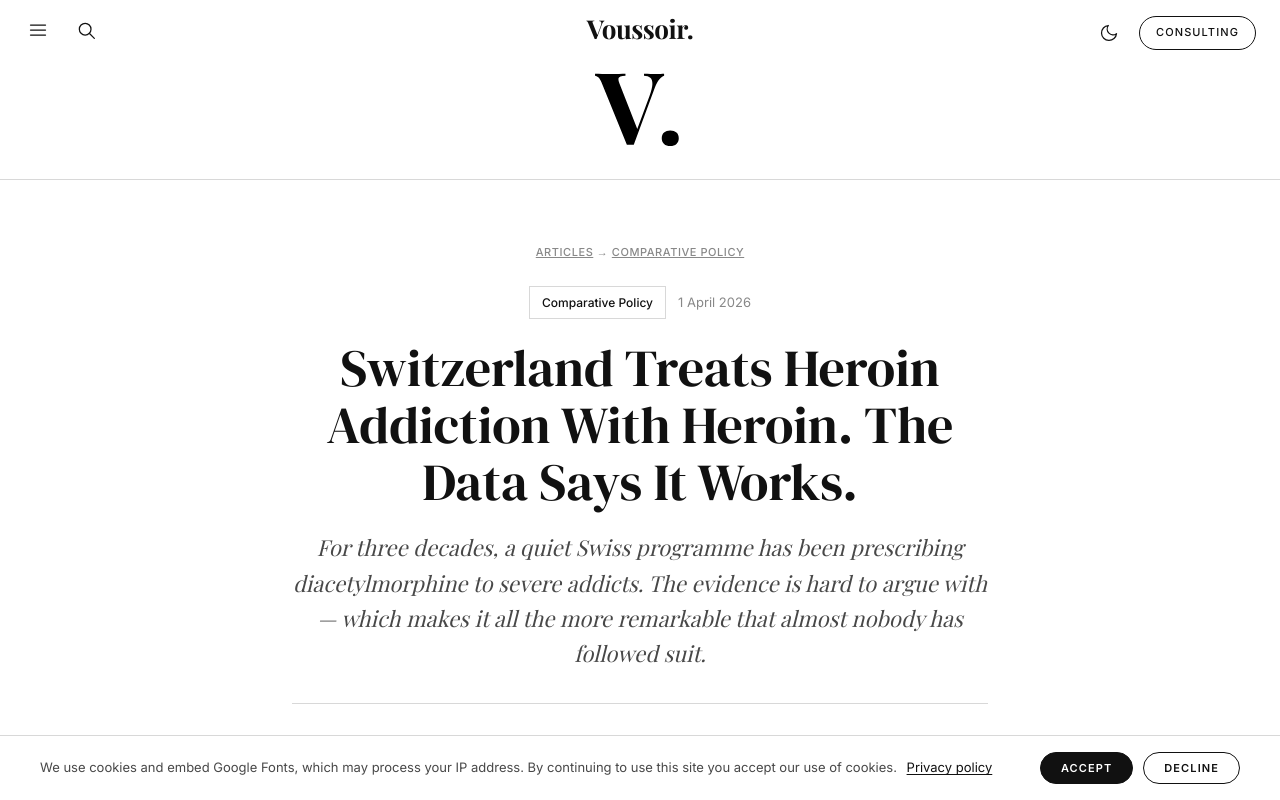
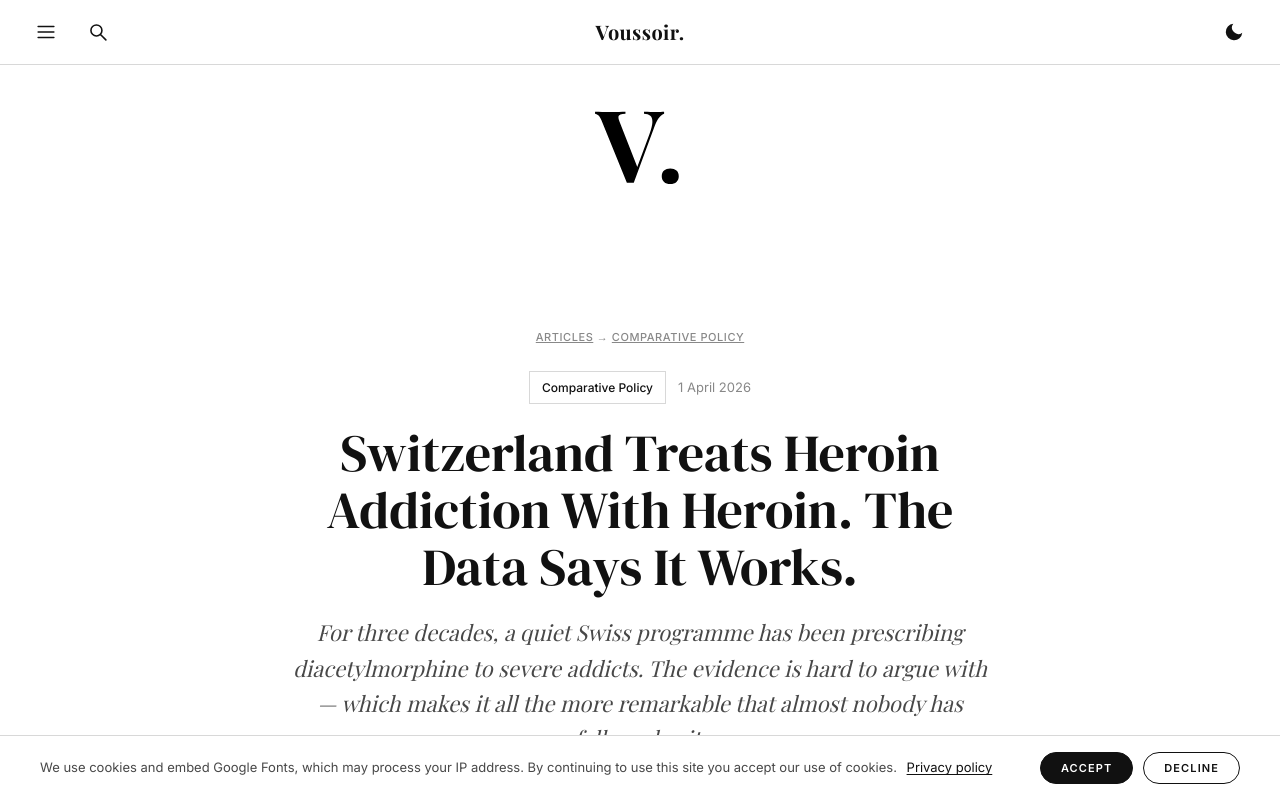
Before and after one commit to codegianni/voussoir, an Eleventy site: page src/articles/hat-switzerland.md in a window 1280 px wide. Shown: the top 800 px of the page. Built offline with nearby package versions, Linux system fonts and the light colour scheme; Eleventy itself is replaced by a stand-in of ours; files that its build step writes are made by us from their sources; a web font is replaced by a local one.

Commit message:
V. animation: Atlantic-style two-row navbar
Co-Authored-By: Claude Sonnet 4.6 <noreply@anthropic.com>

```diff
--- a/src/_includes/layouts/article.njk
+++ b/src/_includes/layouts/article.njk
@@ -636,60 +636,36 @@
     }
 
     /* SITE HEADER & NAV */
-    .site-header {
-      position: sticky; top: 0; z-index: 200;
-      background: var(--paper); border-bottom: 1px solid var(--rule);
-      transition: background 0.3s, border-color 0.3s, height 0.4s ease-in-out;
-      height: 180px;
-      overflow: hidden;
+    .site-header { position: sticky; top: 0; z-index: 200; background: var(--paper); transition: background 0.3s, border-color 0.3s; }
+    .nav-top { display: grid; grid-template-columns: 1fr auto 1fr; align-items: center; height: 64px; padding: 0 24px; }
+    .nav-top__left { display: flex; align-items: center; gap: 8px; }
+    .nav-top__center { display: flex; align-items: center; justify-content: center; }
+    .nav-top__right { display: flex; align-items: center; justify-content: flex-end; }
+    .nav-rule { height: 1px; background: var(--rule, #e0e0e0); width: 100%; }
+    .nav-bottom {
+      display: flex; flex-direction: column; align-items: center;
+      padding: 16px 0 20px; gap: 8px; overflow: hidden; max-height: 200px;
+      transition: max-height 0.4s ease-in-out, padding 0.4s ease-in-out, opacity 0.3s ease-in-out;
+      opacity: 1;
     }
-    .site-header.is-compact {
-      height: 64px;
-    }
-    .nav-inner {
-      display: grid; grid-template-columns: 1fr auto 1fr;
-      align-items: start; height: 100%; padding: 16px 24px 0;
-      transition: align-items 0.4s, padding 0.4s;
-    }
-    .site-header.is-compact .nav-inner {
-      align-items: center;
-      padding: 0 24px;
-    }
-    .nav-v {
-      position: absolute; bottom: 16px; left: 50%;
-      transform: translateX(-50%);
-      transition: opacity 0.3s ease-in-out;
-      pointer-events: none;
-    }
-    .site-header.is-compact .nav-v { opacity: 0; pointer-events: none; }
-    .nav-v__img { width: 120px; height: auto; display: block; }
-    .nav-v-compact {
-      display: flex; align-items: center;
-      opacity: 0; width: 0; overflow: hidden;
-      transition: opacity 0.3s ease-in-out, width 0.4s ease-in-out;
-    }
-    .site-header.is-compact .nav-v-compact { opacity: 1; width: 28px; }
-    .nav-v-compact .nav-v__img { width: 28px; height: auto; display: block; }
-    .nav-v__img--light { display: block; }
-    .nav-v__img--dark  { display: none; }
-    @media (prefers-color-scheme: dark) {
-      .nav-v__img--light { display: none; }
-      .nav-v__img--dark  { display: block; }
-    }
-    .nav-left { display: flex; align-items: center; gap: 20px; }
-    .site-logo {
-      font-family: var(--serif); font-size: 26px; font-weight: 700;
-      letter-spacing: -0.5px; color: var(--ink); line-height: 1;
-      grid-column: 2; justify-self: center; white-space: nowrap; text-decoration: none;
-    }
-    .nav-right { display: flex; align-items: center; gap: 16px; justify-content: flex-end; }
+    .nav-bottom.is-hidden { max-height: 0; padding: 0; opacity: 0; }
+    .nav-bottom__v .v-img { width: 120px; height: auto; display: block; }
+    .nav-bottom__name { font-family: var(--serif); font-size: 1rem; letter-spacing: 0.06em; color: var(--ink); }
+    .nav-v-small { overflow: hidden; max-width: 0; opacity: 0; transition: max-width 0.4s ease-in-out, opacity 0.3s ease-in-out; }
+    .nav-v-small.is-visible { max-width: 40px; opacity: 1; }
+    .nav-v-small .v-img { width: 28px; height: auto; display: block; }
+    .v-img--light { display: block; }
+    .v-img--dark  { display: none; }
+    @media (prefers-color-scheme: dark) { .v-img--light { display: none; } .v-img--dark { display: block; } }
+    .site-logo { font-family: var(--serif); font-size: 1.25rem; font-weight: 700; letter-spacing: 0.02em; color: var(--ink); text-decoration: none; }
     .nav-icon-btn {
       background: none; border: none; cursor: pointer; color: var(--ink);
       display: flex; align-items: center; justify-content: center;
-      padding: 4px; transition: opacity 0.2s;
+      width: 44px; height: 44px; padding: 0; transition: opacity 0.2s;
     }
     .nav-icon-btn:hover { opacity: 0.5; }
-    .nav-icon-btn svg { width: 20px; height: 20px; stroke: currentColor; fill: none; stroke-width: 1.5; stroke-linecap: round; stroke-linejoin: round; }
+    .nav-icon-btn svg { width: 22px; height: 22px; stroke: currentColor; fill: none; stroke-width: 2; stroke-linecap: round; stroke-linejoin: round; }
+    .theme-toggle svg { fill: currentColor; stroke: none; }
     .icon-close { display: none; } .icon-burger { display: block; }
     .menu-open .icon-close { display: block; } .menu-open .icon-burger { display: none; }
     .icon-sun { display: none; } .icon-moon { display: block; }
@@ -756,34 +732,37 @@
 
   <!-- HEADER -->
   <header class="site-header" id="siteHeader">
-    <nav class="nav-inner">
-      <div class="nav-v" id="navV">
-        <img src="/img/V-light.svg" class="nav-v__img nav-v__img--light" alt="">
-        <img src="/img/V-dark.svg" class="nav-v__img nav-v__img--dark" alt="">
-      </div>
-
-      <div class="nav-left">
+    <div class="nav-top">
+      <div class="nav-top__left">
         <button class="nav-icon-btn" id="menuToggle" aria-label="Open menu" aria-expanded="false">
-          <svg class="icon-burger" viewBox="0 0 24 24"><line x1="3" y1="6" x2="21" y2="6"/><line x1="3" y1="12" x2="21" y2="12"/><line x1="3" y1="18" x2="21" y2="18"/></svg>
-          <svg class="icon-close" viewBox="0 0 24 24"><line x1="18" y1="6" x2="6" y2="18"/><line x1="6" y1="6" x2="18" y2="18"/></svg>
+          <svg class="icon-burger" viewBox="0 0 28 28"><line x1="4" y1="7" x2="24" y2="7"/><line x1="4" y1="14" x2="24" y2="14"/><line x1="4" y1="21" x2="24" y2="21"/></svg>
+          <svg class="icon-close" viewBox="0 0 28 28"><line x1="21" y1="7" x2="7" y2="21"/><line x1="7" y1="7" x2="21" y2="21"/></svg>
         </button>
         <button class="nav-icon-btn" id="searchToggle" aria-label="Search">
-          <svg viewBox="0 0 24 24"><circle cx="11" cy="11" r="7"/><line x1="16.5" y1="16.5" x2="22" y2="22"/></svg>
+          <svg viewBox="0 0 28 28"><circle cx="12" cy="12" r="7"/><line x1="17.5" y1="17.5" x2="24" y2="24"/></svg>
         </button>
-        <div class="nav-v-compact" id="navVCompact">
-          <img src="/img/V-light.svg" class="nav-v__img nav-v__img--light" alt="">
-          <img src="/img/V-dark.svg" class="nav-v__img nav-v__img--dark" alt="">
+        <div class="nav-v-small" id="navVSmall">
+          <img src="/img/V-light.svg" class="v-img v-img--light" alt="">
+          <img src="/img/V-dark.svg" class="v-img v-img--dark" alt="">
         </div>
       </div>
-      <a href="/" class="site-logo">Voussoir.</a>
-      <div class="nav-right">
-        <button class="nav-icon-btn" id="themeToggle" aria-label="Toggle dark mode">
-          <svg class="icon-moon" viewBox="0 0 24 24"><path d="M21 12.79A9 9 0 1 1 11.21 3 7 7 0 0 0 21 12.79z"/></svg>
-          <svg class="icon-sun" viewBox="0 0 24 24"><circle cx="12" cy="12" r="5"/><line x1="12" y1="1" x2="12" y2="3"/><line x1="12" y1="21" x2="12" y2="23"/><line x1="4.22" y1="4.22" x2="5.64" y2="5.64"/><line x1="18.36" y1="18.36" x2="19.78" y2="19.78"/><line x1="1" y1="12" x2="3" y2="12"/><line x1="21" y1="12" x2="23" y2="12"/><line x1="4.22" y1="19.78" x2="5.64" y2="18.36"/><line x1="18.36" y1="5.64" x2="19.78" y2="4.22"/></svg>
+      <div class="nav-top__center">
+        <a href="/" class="site-logo">Voussoir.</a>
+      </div>
+      <div class="nav-top__right">
+        <button class="nav-icon-btn theme-toggle" id="themeToggle" aria-label="Toggle theme">
+          <svg viewBox="0 0 24 24"><path d="M21 12.79A9 9 0 1 1 11.21 3 7 7 0 0 0 21 12.79z"/></svg>
         </button>
-        <a href="/consulting/" class="nav-cta">Consulting</a>
       </div>
-    </nav>
+    </div>
+    <div class="nav-rule"></div>
+    <div class="nav-bottom" id="navBottom">
+      <div class="nav-bottom__v">
+        <img src="/img/V-light.svg" class="v-img v-img--light" alt="">
+        <img src="/img/V-dark.svg" class="v-img v-img--dark" alt="">
+      </div>
+      <div class="nav-bottom__name">Voussoir.</div>
+    </div>
   </header>
 
   <div class="nav-overlay" id="navOverlay" role="dialog" aria-label="Navigation menu">
@@ -1019,16 +998,19 @@
       document.addEventListener('keydown', function (e) { if (e.key === 'Escape' && menuOpen) closeMenu(); });
 
       (function() {
-        const hdr = document.getElementById('siteHeader');
-        if (!hdr) return;
+        const navBottom = document.getElementById('navBottom');
+        const navVSmall = document.getElementById('navVSmall');
+        if (!navBottom) return;
         let ticking = false;
         window.addEventListener('scroll', function() {
           if (!ticking) {
             requestAnimationFrame(function() {
               if (window.scrollY > 80) {
-                hdr.classList.add('is-compact');
+                navBottom.classList.add('is-hidden');
+                navVSmall.classList.add('is-visible');
               } else {
-                hdr.classList.remove('is-compact');
+                navBottom.classList.remove('is-hidden');
+                navVSmall.classList.remove('is-visible');
               }
               ticking = false;
             });
--- a/src/_includes/layouts/report.njk
+++ b/src/_includes/layouts/report.njk
@@ -421,60 +421,36 @@
     }
 
     /* SITE HEADER & NAV */
-    .site-header {
-      position: sticky; top: 0; z-index: 200;
-      background: var(--paper); border-bottom: 1px solid var(--rule);
-      transition: background 0.3s, border-color 0.3s, height 0.4s ease-in-out;
-      height: 180px;
-      overflow: hidden;
+    .site-header { position: sticky; top: 0; z-index: 200; background: var(--paper); transition: background 0.3s, border-color 0.3s; }
+    .nav-top { display: grid; grid-template-columns: 1fr auto 1fr; align-items: center; height: 64px; padding: 0 24px; }
+    .nav-top__left { display: flex; align-items: center; gap: 8px; }
+    .nav-top__center { display: flex; align-items: center; justify-content: center; }
+    .nav-top__right { display: flex; align-items: center; justify-content: flex-end; }
+    .nav-rule { height: 1px; background: var(--rule, #e0e0e0); width: 100%; }
+    .nav-bottom {
+      display: flex; flex-direction: column; align-items: center;
+      padding: 16px 0 20px; gap: 8px; overflow: hidden; max-height: 200px;
+      transition: max-height 0.4s ease-in-out, padding 0.4s ease-in-out, opacity 0.3s ease-in-out;
+      opacity: 1;
     }
-    .site-header.is-compact {
-      height: 64px;
-    }
-    .nav-inner {
-      display: grid; grid-template-columns: 1fr auto 1fr;
-      align-items: start; height: 100%; padding: 16px 24px 0;
-      transition: align-items 0.4s, padding 0.4s;
-    }
-    .site-header.is-compact .nav-inner {
-      align-items: center;
-      padding: 0 24px;
-    }
-    .nav-v {
-      position: absolute; bottom: 16px; left: 50%;
-      transform: translateX(-50%);
-      transition: opacity 0.3s ease-in-out;
-      pointer-events: none;
-    }
-    .site-header.is-compact .nav-v { opacity: 0; pointer-events: none; }
-    .nav-v__img { width: 120px; height: auto; display: block; }
-    .nav-v-compact {
-      display: flex; align-items: center;
-      opacity: 0; width: 0; overflow: hidden;
-      transition: opacity 0.3s ease-in-out, width 0.4s ease-in-out;
-    }
-    .site-header.is-compact .nav-v-compact { opacity: 1; width: 28px; }
-    .nav-v-compact .nav-v__img { width: 28px; height: auto; display: block; }
-    .nav-v__img--light { display: block; }
-    .nav-v__img--dark  { display: none; }
-    @media (prefers-color-scheme: dark) {
-      .nav-v__img--light { display: none; }
-      .nav-v__img--dark  { display: block; }
-    }
-    .nav-left { display: flex; align-items: center; gap: 20px; }
-    .site-logo {
-      font-family: var(--serif); font-size: 26px; font-weight: 700;
-      letter-spacing: -0.5px; color: var(--ink); line-height: 1;
-      grid-column: 2; justify-self: center; white-space: nowrap; text-decoration: none;
-    }
-    .nav-right { display: flex; align-items: center; gap: 16px; justify-content: flex-end; }
+    .nav-bottom.is-hidden { max-height: 0; padding: 0; opacity: 0; }
+    .nav-bottom__v .v-img { width: 120px; height: auto; display: block; }
+    .nav-bottom__name { font-family: var(--serif); font-size: 1rem; letter-spacing: 0.06em; color: var(--ink); }
+    .nav-v-small { overflow: hidden; max-width: 0; opacity: 0; transition: max-width 0.4s ease-in-out, opacity 0.3s ease-in-out; }
+    .nav-v-small.is-visible { max-width: 40px; opacity: 1; }
+    .nav-v-small .v-img { width: 28px; height: auto; display: block; }
+    .v-img--light { display: block; }
+    .v-img--dark  { display: none; }
+    @media (prefers-color-scheme: dark) { .v-img--light { display: none; } .v-img--dark { display: block; } }
+    .site-logo { font-family: var(--serif); font-size: 1.25rem; font-weight: 700; letter-spacing: 0.02em; color: var(--ink); text-decoration: none; }
     .nav-icon-btn {
       background: none; border: none; cursor: pointer; color: var(--ink);
       display: flex; align-items: center; justify-content: center;
-      padding: 4px; transition: opacity 0.2s;
+      width: 44px; height: 44px; padding: 0; transition: opacity 0.2s;
     }
     .nav-icon-btn:hover { opacity: 0.5; }
-    .nav-icon-btn svg { width: 20px; height: 20px; stroke: currentColor; fill: none; stroke-width: 1.5; stroke-linecap: round; stroke-linejoin: round; }
+    .nav-icon-btn svg { width: 22px; height: 22px; stroke: currentColor; fill: none; stroke-width: 2; stroke-linecap: round; stroke-linejoin: round; }
+    .theme-toggle svg { fill: currentColor; stroke: none; }
     .icon-close { display: none; } .icon-burger { display: block; }
     .menu-open .icon-close { display: block; } .menu-open .icon-burger { display: none; }
     .icon-sun { display: none; } .icon-moon { display: block; }
@@ -541,34 +517,37 @@
 
   <!-- HEADER -->
   <header class="site-header" id="siteHeader">
-    <nav class="nav-inner">
-      <div class="nav-v" id="navV">
-        <img src="/img/V-light.svg" class="nav-v__img nav-v__img--light" alt="">
-        <img src="/img/V-dark.svg" class="nav-v__img nav-v__img--dark" alt="">
-      </div>
-
-      <div class="nav-left">
+    <div class="nav-top">
+      <div class="nav-top__left">
         <button class="nav-icon-btn" id="menuToggle" aria-label="Open menu" aria-expanded="false">
-          <svg class="icon-burger" viewBox="0 0 24 24"><line x1="3" y1="6" x2="21" y2="6"/><line x1="3" y1="12" x2="21" y2="12"/><line x1="3" y1="18" x2="21" y2="18"/></svg>
-          <svg class="icon-close" viewBox="0 0 24 24"><line x1="18" y1="6" x2="6" y2="18"/><line x1="6" y1="6" x2="18" y2="18"/></svg>
+          <svg class="icon-burger" viewBox="0 0 28 28"><line x1="4" y1="7" x2="24" y2="7"/><line x1="4" y1="14" x2="24" y2="14"/><line x1="4" y1="21" x2="24" y2="21"/></svg>
+          <svg class="icon-close" viewBox="0 0 28 28"><line x1="21" y1="7" x2="7" y2="21"/><line x1="7" y1="7" x2="21" y2="21"/></svg>
         </button>
         <button class="nav-icon-btn" id="searchToggle" aria-label="Search">
-          <svg viewBox="0 0 24 24"><circle cx="11" cy="11" r="7"/><line x1="16.5" y1="16.5" x2="22" y2="22"/></svg>
+          <svg viewBox="0 0 28 28"><circle cx="12" cy="12" r="7"/><line x1="17.5" y1="17.5" x2="24" y2="24"/></svg>
         </button>
-        <div class="nav-v-compact" id="navVCompact">
-          <img src="/img/V-light.svg" class="nav-v__img nav-v__img--light" alt="">
-          <img src="/img/V-dark.svg" class="nav-v__img nav-v__img--dark" alt="">
+        <div class="nav-v-small" id="navVSmall">
+          <img src="/img/V-light.svg" class="v-img v-img--light" alt="">
+          <img src="/img/V-dark.svg" class="v-img v-img--dark" alt="">
         </div>
       </div>
-      <a href="/" class="site-logo">Voussoir.</a>
-      <div class="nav-right">
-        <button class="nav-icon-btn" id="themeToggle" aria-label="Toggle dark mode">
-          <svg class="icon-moon" viewBox="0 0 24 24"><path d="M21 12.79A9 9 0 1 1 11.21 3 7 7 0 0 0 21 12.79z"/></svg>
-          <svg class="icon-sun" viewBox="0 0 24 24"><circle cx="12" cy="12" r="5"/><line x1="12" y1="1" x2="12" y2="3"/><line x1="12" y1="21" x2="12" y2="23"/><line x1="4.22" y1="4.22" x2="5.64" y2="5.64"/><line x1="18.36" y1="18.36" x2="19.78" y2="19.78"/><line x1="1" y1="12" x2="3" y2="12"/><line x1="21" y1="12" x2="23" y2="12"/><line x1="4.22" y1="19.78" x2="5.64" y2="18.36"/><line x1="18.36" y1="5.64" x2="19.78" y2="4.22"/></svg>
+      <div class="nav-top__center">
+        <a href="/" class="site-logo">Voussoir.</a>
+      </div>
+      <div class="nav-top__right">
+        <button class="nav-icon-btn theme-toggle" id="themeToggle" aria-label="Toggle theme">
+          <svg viewBox="0 0 24 24"><path d="M21 12.79A9 9 0 1 1 11.21 3 7 7 0 0 0 21 12.79z"/></svg>
         </button>
-        <a href="/consulting/" class="nav-cta">Consulting</a>
       </div>
-    </nav>
+    </div>
+    <div class="nav-rule"></div>
+    <div class="nav-bottom" id="navBottom">
+      <div class="nav-bottom__v">
+        <img src="/img/V-light.svg" class="v-img v-img--light" alt="">
+        <img src="/img/V-dark.svg" class="v-img v-img--dark" alt="">
+      </div>
+      <div class="nav-bottom__name">Voussoir.</div>
+    </div>
   </header>
 
   <div class="nav-overlay" id="navOverlay" role="dialog" aria-label="Navigation menu">
@@ -768,16 +747,19 @@
       document.addEventListener('keydown', function (e) { if (e.key === 'Escape' && menuOpen) closeMenu(); });
 
       (function() {
-        const hdr = document.getElementById('siteHeader');
-        if (!hdr) return;
+        const navBottom = document.getElementById('navBottom');
+        const navVSmall = document.getElementById('navVSmall');
+        if (!navBottom) return;
         let ticking = false;
         window.addEventListener('scroll', function() {
           if (!ticking) {
             requestAnimationFrame(function() {
               if (window.scrollY > 80) {
-                hdr.classList.add('is-compact');
+                navBottom.classList.add('is-hidden');
+                navVSmall.classList.add('is-visible');
               } else {
-                hdr.classList.remove('is-compact');
+                navBottom.classList.remove('is-hidden');
+                navVSmall.classList.remove('is-visible');
               }
               ticking = false;
             });
```
Also changed, not shown: src/index.html.
